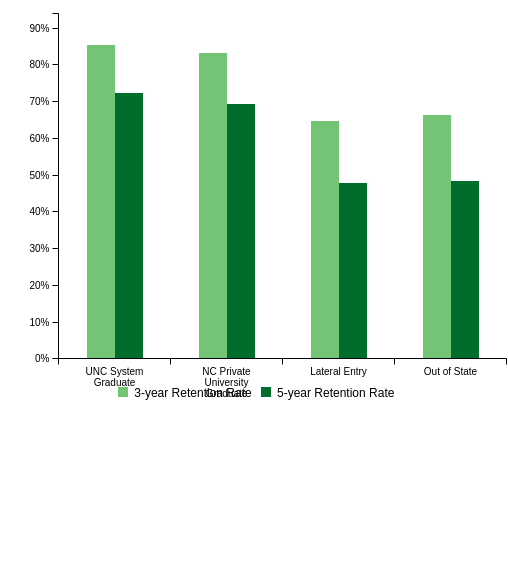
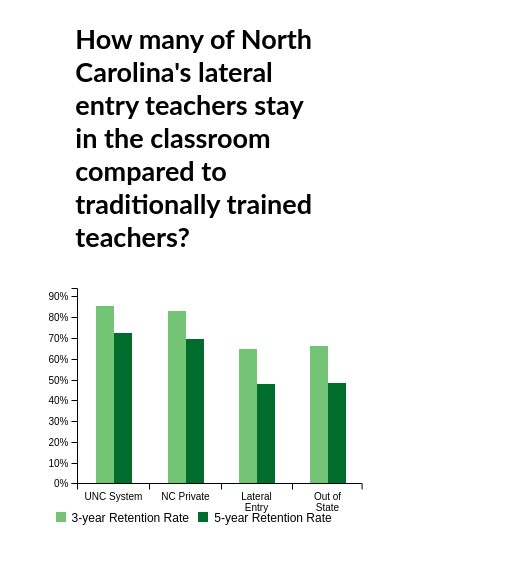
Before and after one commit to peytonchance/lateral-entry-retention, a plain HTML site: page index.html in a window 390 px wide. Shown: the whole page, 508 px wide, since content can reach past the window. Drawn offline with Linux system fonts and the light colour scheme.

Commit message:
Updated graph for responsiveness.

```diff
--- a/css/styles.css
+++ b/css/styles.css
@@ -1,5 +1,23 @@
+body{
+font-family: 'Lato';
+}
+
 #chart{
-  width: 500px;
-  height:  400px;
+  width: 70%;
+  min-height: 400px;
   margin: auto;
 }
+
+.subhead{
+font-size: 18px;
+margin-left: 18%;
+margin-right: 18%;
+margin-bottom: 30px;
+}
+
+@media only screen and (max-width: 700px) {
+  #chart{
+    width: 90%;
+    min-height: 250px;
+  }
+}
--- a/index.html
+++ b/index.html
@@ -23,6 +23,9 @@
 
 <body>
 
+<div class="subhead">
+  <h2>How many of North Carolina's lateral entry teachers stay in the classroom compared to traditionally trained teachers?</h2>
+</div>
 <div id="chart"></div>
 
 
--- a/js/scripts.js
+++ b/js/scripts.js
@@ -1,8 +1,9 @@
 var chart = c3.generate({
+
     data: {
         x: 'x',
         columns: [
-            ['x', 'UNC System Graduate', 'NC Private University Graduate', 'Lateral Entry', 'Out of State'],
+            ['x', 'UNC System', 'NC Private', 'Lateral Entry', 'Out of State'],
             ['3-year Retention Rate', 0.8528, 0.8299, 0.6454, 0.6610],
             ['5-year Retention Rate', 0.7219, 0.6929, 0.4781, 0.4819]
         ],
```
